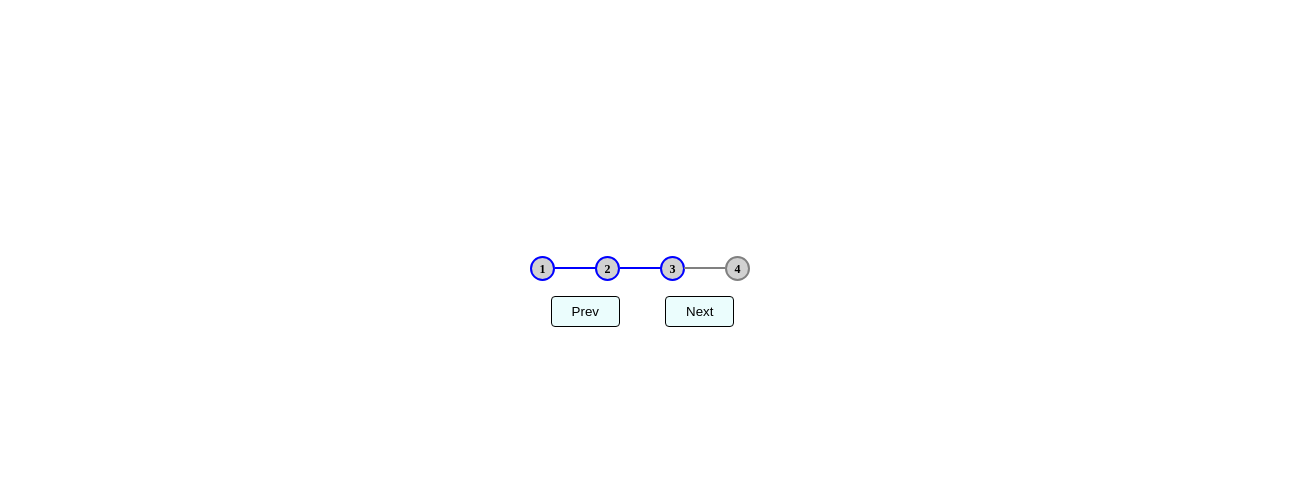
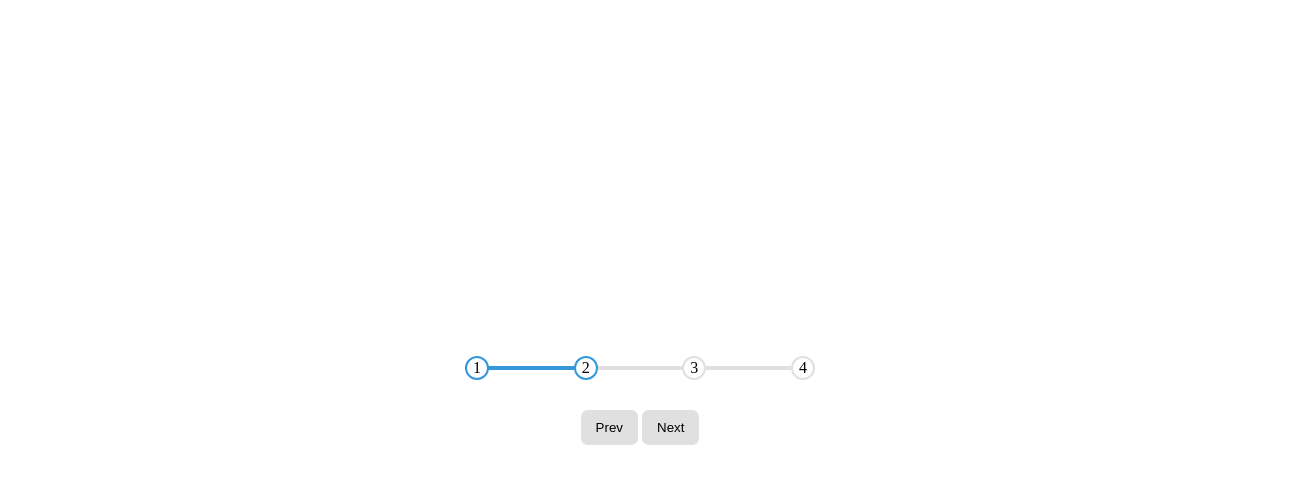
Before and after one commit to TreyDeveraux/50-Projects-50-days, a plain HTML site: page Project 2/progressbarindex.html in a window 1280 px wide. Both pictures are taken after a click on the button "Next". Shown: the whole page, 1305 px wide, since content can reach past the window. Drawn offline with Linux system fonts and the light colour scheme.

Commit message:
project 2 commit

```diff
--- a/Project 2/progressbarapp.js
+++ b/Project 2/progressbarapp.js
@@ -1,27 +1,50 @@
-let previousButton = document.querySelector('.previous');
-let nextButton = document.querySelector('.next');
-let i = 0;
+let prev = document.querySelector('#prev');
+let next = document.querySelector('#next');
+let circles = document.querySelectorAll('.circle');
+let progress = document.getElementById('progress');
 
-nextButton.addEventListener('click', () => {
-    if (i === 0) {
-        let progressLine1 = document.querySelector('.progress-line-1');
-        let stepNumber2 = document.querySelector('.number-2');
-        stepNumber2.classList.add('active-number');
-        progressLine1.classList.add('active-border');
-        previousButton.disabled = true;
-        previousButton.classList.add('previous')
-        i++;
-        console.log(i);
+let currentActive = 1;
+next.addEventListener('click', () => {
+    currentActive++;
+    if (currentActive > circles.length) {
+        currentActive = circles.length;
+    }
+    update();
+})
 
+prev.addEventListener('click', () => {
+    currentActive--;
+    if (currentActive < 1) {
+        currentActive = 1;
     }
-    if (i === 1) {
-        let progressLine2 = document.querySelector('.progress-line-2');
-        let stepNumber3 = document.querySelector('.number-3');
-        progressLine2.classList.add('active-border');
-        stepNumber3.classList.add('active-number');
-        previousButton.disabled = false;
-        previousButton.classList.add('prev')
-        i++
+    update();
+})
+
+
+
+function update() {
+    circles.forEach((circle, index) => {
+        if (index < currentActive) {
+            circle.classList.add('active');
+        }
+        else {
+            circle.classList.remove('active');
+        }
+    });
+
+    const actives = document.querySelectorAll('.active');
+
+    progress.style.width = (actives.length - 1) / (circles.length - 1) * 100 + "%";
+
+    if (currentActive === 1) {
+        prev.disabled = true;
     }
-    console.log(i)
-});
+    else if (currentActive === circles.length) {
+        next.disabled = true;
+    }
+    else {
+        prev.disabled = false;
+        next.disabled = false;
+    }
+
+}
--- a/Project 2/progressbarindex.html
+++ b/Project 2/progressbarindex.html
@@ -1,6 +1,5 @@
 <!DOCTYPE html>
 <html lang="en">
-
 <head>
     <meta charset="UTF-8">
     <meta http-equiv="X-UA-Compatible" content="IE=edge">
@@ -8,34 +7,21 @@
     <title>Progress Bar</title>
     <link rel="stylesheet" href="progressbarstyle.css">
 </head>
+<body>
+    <div class="container">
+        <div class="progress-container">
+            <div class="progress" id="progress"></div>
+            <div class="circle active">1</div>
+            <div class="circle">2</div>
+            <div class="circle">3</div>
+            <div class="circle">4</div>
+        </div>
 
-<body>
-<div class="container">
-    <div >
-        <h2 class="number-1 active-number">1</h2>
+        <button class="btn" id="prev">Prev</button>
+        <button class="btn" id="next">Next</button>
+
     </div>
-    <div >
-        <h2 class="number-2">2</h2>
-    </div>
-    <div >
-        <h2 class="number-3">3</h2>
-    </div>
-    <div >
-        <h2 class="number-4">4</h2>
-    </div>
-</div>
-<div class="button-container">
-    <button class="previous" disabled="disabled">Prev</button>
-    <button class="next">Next</button>
-</div>
-<div class="progress-line-container">
-    <span class="progress-line-1"></span>
-    <span class="progress-line-2"></span>
-    <span class="progress-line-3"></span>
 
-</div>
-
-<script src="progressbarapp.js"></script>
+    <script src="progressbarapp.js"></script>
 </body>
-
 </html>
--- a/Project 2/progressbarstyle.css
+++ b/Project 2/progressbarstyle.css
@@ -1,77 +1,80 @@
 *{
-    margin: 0;
-    padding: 0;
     box-sizing: border-box;
 }
 
-.container{
+:root{
+    --line-border-fill: #3498db;
+    --line-border-empty: #e0e0e0;
+}
+
+body{
+    margin: 0;
+    padding: 0;
     display: flex;
-    margin-top: 20%;
+    flex-direction: row;
     justify-content: center;
     align-items: center;
-    width: 100vw;
+    height: 100vh;
+}
+button{
+    border: none;
+    background-color: var(--line-border-empty);
+    padding: 10px 15px 10px 15px;
+    border-radius: .5em;
+}
+button:active{
+    transform: scale(.98);
 }
 
-.button-container{
+.container{
+    text-align: center;
+}
+
+.progress-container{
     display: flex;
+    justify-content: space-between;
+    position: relative;
+    margin-bottom: 30px;
+    max-width: 100%;
+    width: 350px;
+}
+.progress-container::before{
+    content: '';
+    background-color: var(--line-border-empty);
+    position: absolute;
+    top: 50%;
+    left: 0;
+    transform: translateY(-50%);
+    height: 4px;
     width: 100%;
+    z-index: -1;
+}
+
+.circle{
+    display: flex;
     justify-content: center;
     align-items: center;
-    margin-left: 25px;
+    border: 2px solid var(--line-border-empty);
+    background-color: white;
+    border-radius: 50%;
+    height: 24px;
+    width: 24px;
+    transition: .3s ease;
 }
-button{
-    margin: 15px 45px 0px 0px;
-    padding: 7px 20px 7px 20px;
-    border: 1px solid black;
-    border-radius: .3em;
-    background-color: rgb(235, 253, 253);
-}
-.previous:hover{
-    cursor: not-allowed;
-}
-.prev:hover{
-    cursor: pointer;
-}
-h2 {
-    border: 2px solid grey;
-    background-color: rgb(209, 209, 209);
-    padding-top: 4px;
-    height: 25px;
-    width: 25px;
-    border-radius: 50%;
-    font-size: 12px;
-    text-align: center;
-    margin: 0px 20px 0px 20px;
+.circle.active{
+    border: 2px solid var(--line-border-fill);
+    transition: 1s ease;
+
 }
 
-.progress-line-1{
-    width: 41px;
-    height: 1px;
-    border: 1px solid grey;
-    transform: translateX(-24px);
+.progress{
+    background-color: var(--line-border-fill);
+    position: absolute;
+    top: 50%;
+    left: 0;
+    transform: translateY(-50%);
+    height: 4px;
+    width: 0%;
+    z-index: -1;
+    transition: .4s ease;
 }
-.progress-line-2{
-    width: 41px;
-    height: 1px;
-    border: 1px solid grey;
-
-}
-.progress-line-3{
-    width: 41px;
-    height: 1px;
-    border: 1px solid grey;
-    transform: translateX(23px);
-
-}
-.progress-line-container{
-    display: flex;
-    justify-content: center;
-    transform: translateY(-60px);
-}
-
-.active-number{
-    border: 2px solid blue;
-}
-.active-border{
-    border: 1px solid blue;
-}
```
